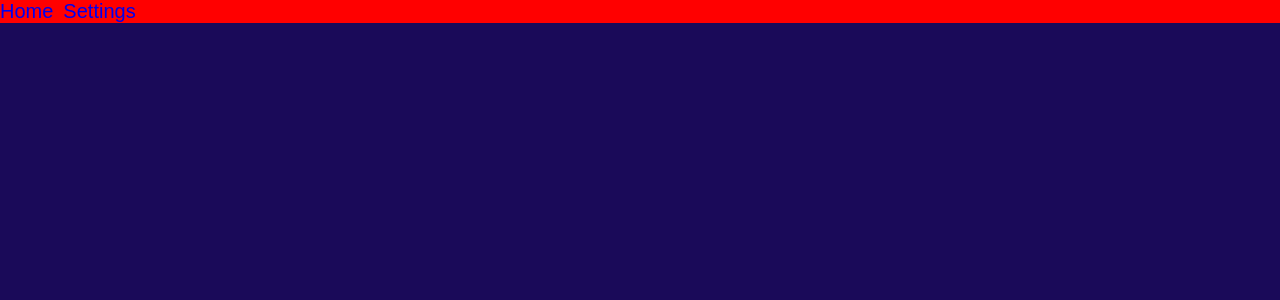
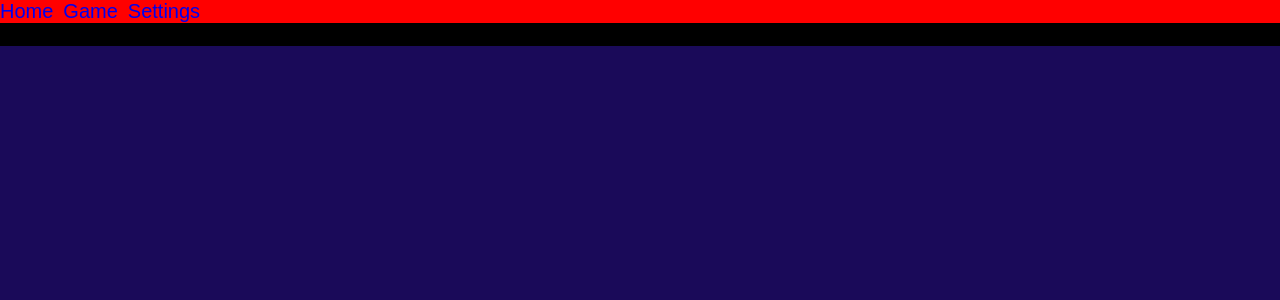
Before and after one commit to sergJess/ToukaEscape, a React app: page /game in a window 1280 px wide. Before the commit this address had no page. Shown: the top 300 px of the page. Built offline with nearby package versions, Linux system fonts and the light colour scheme.

Commit message:
feat: add game page

```diff
--- a/src/app/app.tsx
+++ b/src/app/app.tsx
@@ -4,6 +4,7 @@ import { BrowserRouter, Routes, Route } from 'react-router-dom';
 import { Header } from '../layout/header/header';
 import { HomePage } from '../pages/home/home';
 import { Settings } from '../pages/settings/settings';
+import { Game } from '../pages/game/game';
 export const App = () => {
     return <BrowserRouter>
         <Header></Header>
@@ -11,6 +12,7 @@ export const App = () => {
             <Routes>
                 <Route path="/" element={<HomePage />} />
                 <Route path="/settings" element={<Settings />} />
+                <Route path="/game" element={<Game />}></Route>
             </Routes>
         </div>
     </BrowserRouter>
--- a/src/components/navigation/nav.tsx
+++ b/src/components/navigation/nav.tsx
@@ -4,6 +4,7 @@ import * as styles from './style.module.scss';
 export const Nav = () => {
     return <nav className={styles.nav}>
         <NavLink to='/' end>Home</NavLink>
+        <NavLink to='/game' end>Game</NavLink>
         <NavLink to='/settings'>Settings</NavLink>
     </nav>
 }
--- /dev/null
+++ b/src/pages/game/game.tsx
@@ -0,0 +1,5 @@
+import React from 'react';
+import * as styles from './style/style.module.scss';
+export const Game = () => {
+    return <div className={styles.gamePage}>Game</div>
+}
--- /dev/null
+++ b/src/pages/game/style/style.module.scss
@@ -0,0 +1,3 @@
+.gamePage{
+    background-color: black;
+}
```
